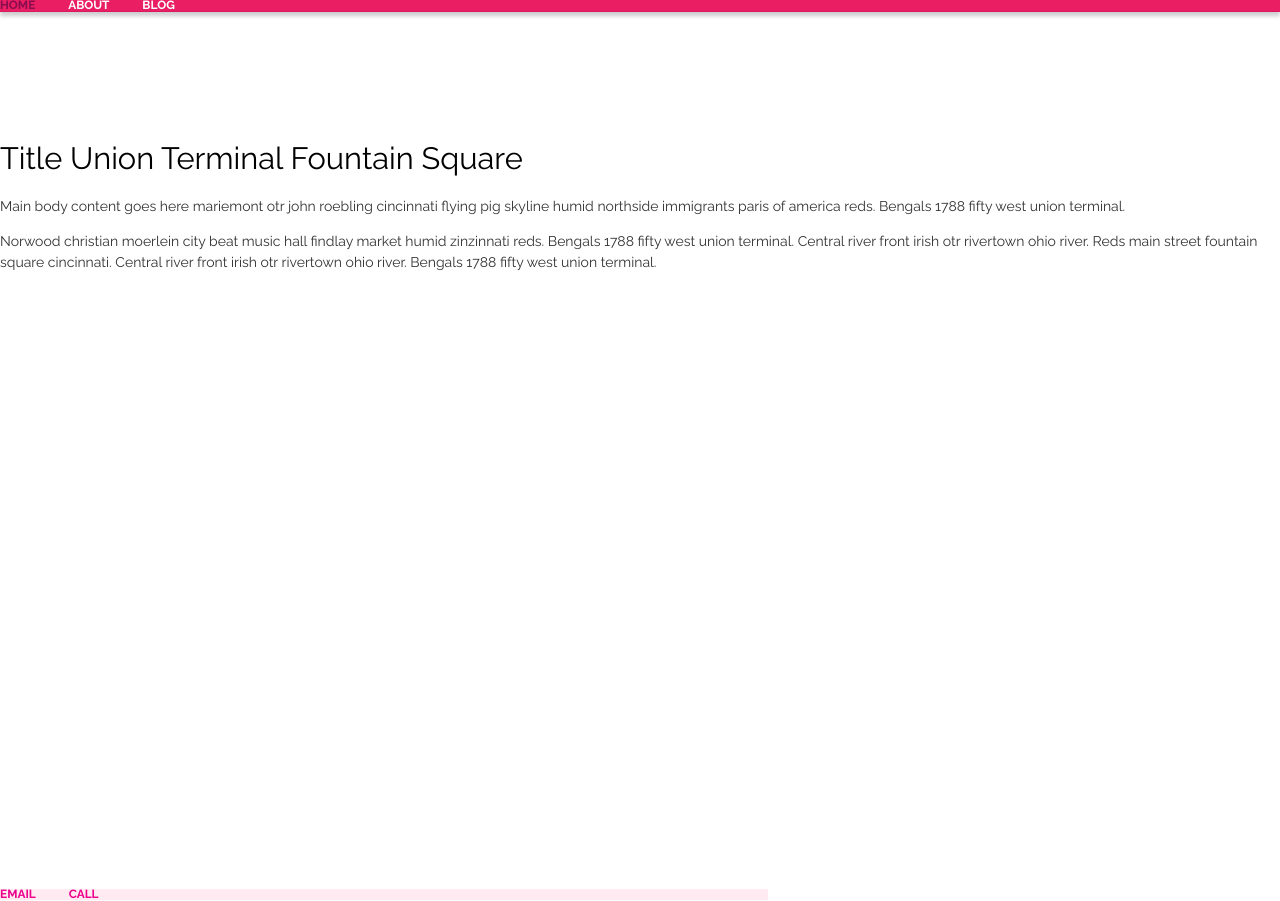
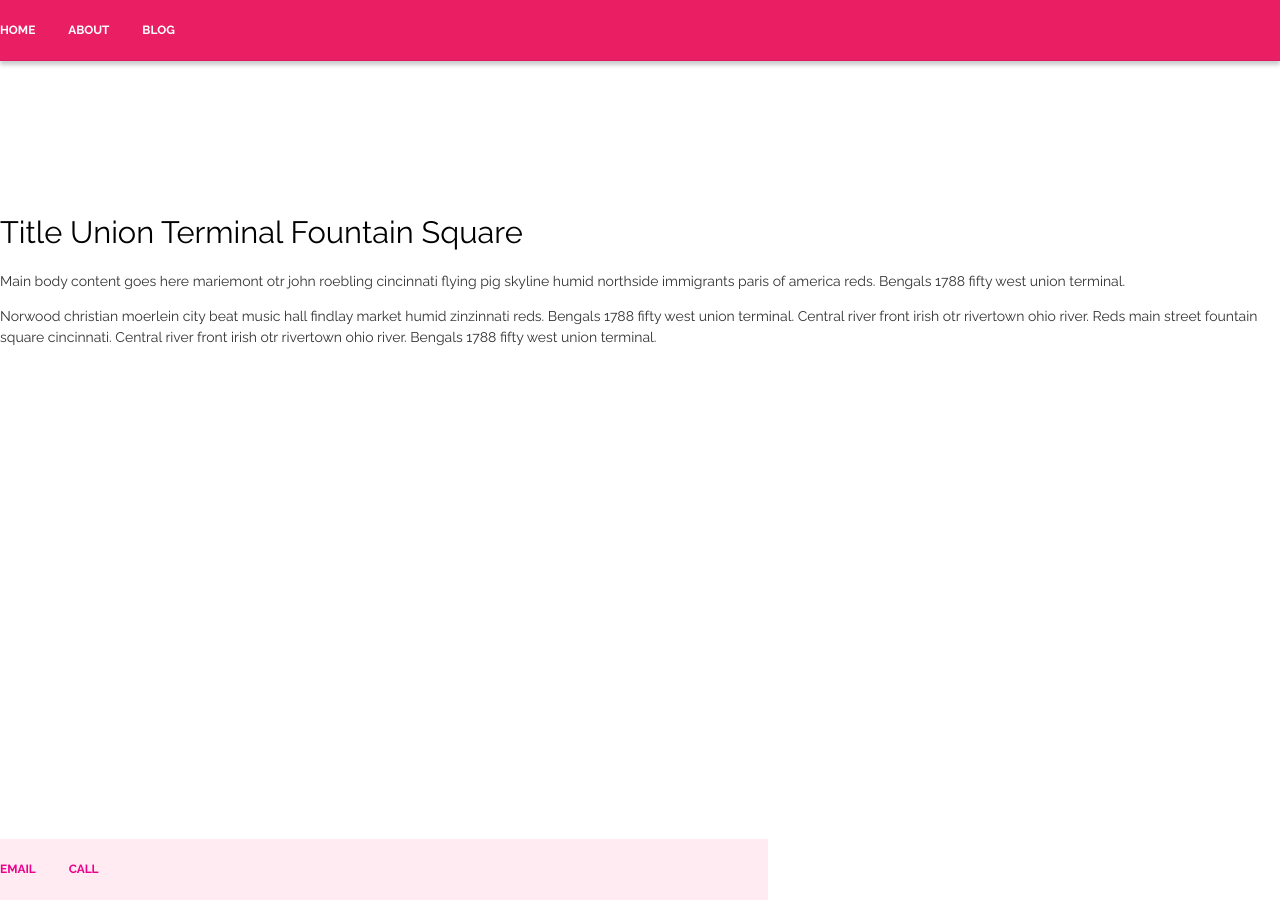
Before and after one commit to banbanbana/happybana.github.io, a Jekyll site: the page index.html, which Jekyll copies as it is, in a window 1280 px wide. Built offline with Jekyll 4.4.1, drawn with Linux system fonts in a browser that asks for light colours.

Commit message:
Update test.css

```diff
--- a/css/test.css
+++ b/css/test.css
@@ -78,7 +78,10 @@ p {
 
 footer, header, main {
 	max-width:960;
-	padding:25px auto;
+	padding-top:25px;
+	padding-bottom:25px;
+	padding-left:auto;
+	padding-right:auto;
 }
 
 header {
```
